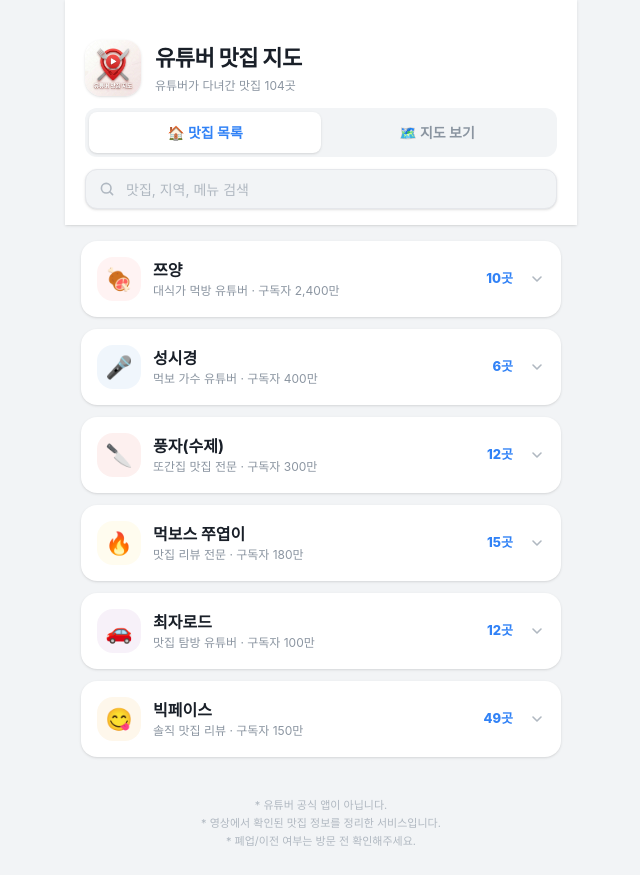
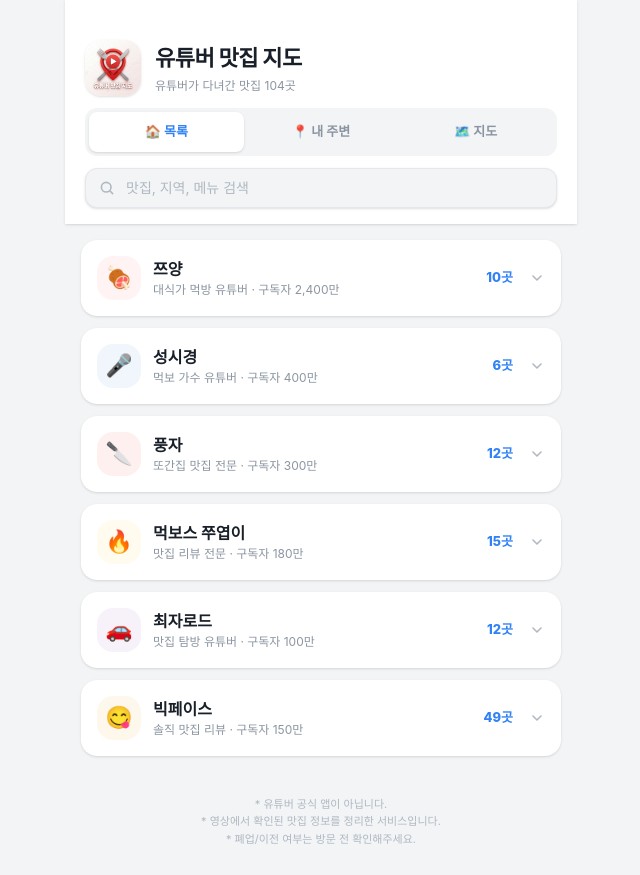
Before and after one commit to vkehs58-oss/youtuber-map-app, a React (Vite) app: page / in a window 1280 px wide. Shown: the whole page, without its empty margins (319-959 px from the left). Built offline with nearby package versions, Linux system fonts and the light colour scheme.

Commit message:
풍자(수제)→풍자 + 내 주변 맛집 탭 추가 (GPS 거리순)

```diff
--- a/src/App.tsx
+++ b/src/App.tsx
@@ -1,11 +1,19 @@
-import { useState, useMemo } from 'react'
+import { useState, useMemo, useCallback } from 'react'
 import data from './data/restaurants.json'
 import type { AppData, Restaurant } from './types'
 import RestaurantDetail from './components/RestaurantDetail'
 import MapView from './components/MapView'
 
 const appData = data as AppData
-type Tab = 'home' | 'map'
+type Tab = 'home' | 'nearby' | 'map'
+
+function getDistance(lat1: number, lng1: number, lat2: number, lng2: number) {
+  const R = 6371
+  const dLat = (lat2 - lat1) * Math.PI / 180
+  const dLng = (lng2 - lng1) * Math.PI / 180
+  const a = Math.sin(dLat/2)**2 + Math.cos(lat1*Math.PI/180) * Math.cos(lat2*Math.PI/180) * Math.sin(dLng/2)**2
+  return R * 2 * Math.atan2(Math.sqrt(a), Math.sqrt(1-a))
+}
 
 function App() {
   const [tab, setTab] = useState<Tab>('home')
@@ -14,6 +22,27 @@
   const [expandedCuisine, setExpandedCuisine] = useState<string | null>(null)
   const [search, setSearch] = useState('')
   const [mapYoutuber, setMapYoutuber] = useState<string | null>(null)
+  const [myPos, setMyPos] = useState<{ lat: number; lng: number } | null>(null)
+  const [geoLoading, setGeoLoading] = useState(false)
+  const [geoError, setGeoError] = useState('')
+
+  const requestLocation = useCallback(() => {
+    setGeoLoading(true)
+    setGeoError('')
+    navigator.geolocation.getCurrentPosition(
+      (pos) => { setMyPos({ lat: pos.coords.latitude, lng: pos.coords.longitude }); setGeoLoading(false) },
+      () => { setGeoError('위치 권한을 허용해주세요'); setGeoLoading(false) },
+      { enableHighAccuracy: true, timeout: 10000 }
+    )
+  }, [])
+
+  const nearbyList = useMemo(() => {
+    if (!myPos) return []
+    return appData.restaurants
+      .map(r => ({ ...r, distance: getDistance(myPos.lat, myPos.lng, r.lat, r.lng) }))
+      .sort((a, b) => a.distance - b.distance)
+      .slice(0, 30)
+  }, [myPos])
 
   const q = search.trim().toLowerCase()
 
@@ -81,22 +110,17 @@
           {/* 탭 */}
           <div className="px-5 pb-3">
             <div className="flex bg-toss-gray-100 rounded-xl p-1">
-              <button
-                onClick={() => setTab('home')}
-                className={`flex-1 py-2.5 rounded-lg text-[14px] font-bold transition-all flex items-center justify-center gap-1.5 ${
-                  tab === 'home' ? 'bg-white text-toss-blue shadow-sm' : 'text-toss-gray-500'
-                }`}
-              >
-                🏠 맛집 목록
-              </button>
-              <button
-                onClick={() => setTab('map')}
-                className={`flex-1 py-2.5 rounded-lg text-[14px] font-bold transition-all flex items-center justify-center gap-1.5 ${
-                  tab === 'map' ? 'bg-white text-toss-blue shadow-sm' : 'text-toss-gray-500'
-                }`}
-              >
-                🗺️ 지도 보기
-              </button>
+              {([['home', '🏠 목록'], ['nearby', '📍 내 주변'], ['map', '🗺️ 지도']] as const).map(([key, label]) => (
+                <button
+                  key={key}
+                  onClick={() => { setTab(key as Tab); if (key === 'nearby' && !myPos && !geoLoading) requestLocation() }}
+                  className={`flex-1 py-2.5 rounded-lg text-[13px] font-bold transition-all flex items-center justify-center gap-1 ${
+                    tab === key ? 'bg-white text-toss-blue shadow-sm' : 'text-toss-gray-500'
+                  }`}
+                >
+                  {label}
+                </button>
+              ))}
             </div>
           </div>
 
@@ -134,7 +158,52 @@
           />
         )}
 
-        {tab === 'map' ? (
+        {tab === 'nearby' ? (
+          <div className="px-4 pt-4 pb-8 flex flex-col gap-3">
+            {geoLoading && (
+              <div className="flex flex-col items-center pt-16">
+                <div className="w-16 h-16 rounded-full bg-toss-blue/10 flex items-center justify-center text-[28px] mb-4 animate-pulse">📍</div>
+                <div className="text-[15px] font-bold text-toss-gray-800">위치를 찾고 있어요...</div>
+              </div>
+            )}
+            {geoError && (
+              <div className="flex flex-col items-center pt-16">
+                <div className="w-16 h-16 rounded-full bg-red-50 flex items-center justify-center text-[28px] mb-4">⚠️</div>
+                <div className="text-[15px] font-bold text-toss-gray-800 mb-2">{geoError}</div>
+                <button onClick={requestLocation} className="text-[13px] text-toss-blue font-bold">다시 시도</button>
+              </div>
+            )}
+            {!geoLoading && !geoError && nearbyList.length > 0 && (
+              <>
+                <div className="text-[13px] text-toss-gray-500 px-1">가까운 맛집 {nearbyList.length}곳</div>
+                {nearbyList.map(r => {
+                  const yt = appData.youtubers.find(y => y.name === r.youtuber)
+                  const distStr = r.distance < 1 ? `${Math.round(r.distance * 1000)}m` : `${r.distance.toFixed(1)}km`
+                  return (
+                    <button
+                      key={r.id}
+                      onClick={() => setSelectedRestaurant(r)}
+                      className="bg-white rounded-2xl shadow-sm px-4 py-3.5 flex items-center gap-3 active:bg-toss-gray-50 transition-colors text-left"
+                    >
+                      <div className="w-11 h-11 rounded-2xl flex items-center justify-center text-[20px] shrink-0"
+                        style={{ background: `${yt?.color || '#3182f6'}15` }}>
+                        {yt?.emoji || '📍'}
+                      </div>
+                      <div className="flex-1 min-w-0">
+                        <div className="text-[15px] font-bold text-toss-gray-900 truncate">{r.name}</div>
+                        <div className="text-[12px] text-toss-gray-500 mt-0.5 truncate">{r.cuisine} · {r.address || r.location}</div>
+                      </div>
+                      <div className="shrink-0 text-right">
+                        <div className="text-[14px] font-extrabold text-toss-blue">{distStr}</div>
+                        <div className="text-[11px] text-toss-gray-400">{yt?.name}</div>
+                      </div>
+                    </button>
+                  )
+                })}
+              </>
+            )}
+          </div>
+        ) : tab === 'map' ? (
           <MapView
             restaurants={mapYoutuber ? filtered.filter(r => r.youtuber === mapYoutuber) : []}
             youtubers={appData.youtubers}
--- a/src/data/restaurants.json
+++ b/src/data/restaurants.json
@@ -18,7 +18,7 @@
     },
     {
       "id": "pungja",
-      "name": "풍자(수제)",
+      "name": "풍자",
       "emoji": "🔪",
       "color": "#E74C3C",
       "description": "또간집 맛집 전문",
@@ -128,7 +128,7 @@
     },
     {
       "id": 5,
-      "youtuber": "풍자(수제)",
+      "youtuber": "풍자",
       "name": "광주 양동시장",
       "address": "광주 서구 천변좌로 238",
       "roadAddress": "광주 서구 천변좌로 238",
@@ -910,7 +910,7 @@
     },
     {
       "id": 51,
-      "youtuber": "풍자(수제)",
+      "youtuber": "풍자",
       "name": "시장통닭",
       "address": "광주 남구 군분로 45",
       "roadAddress": "광주 남구 군분로 45",
@@ -927,7 +927,7 @@
     },
     {
       "id": 52,
-      "youtuber": "풍자(수제)",
+      "youtuber": "풍자",
       "name": "홍어회",
       "address": "광주 서구 천변좌로246번길 16",
       "roadAddress": "광주 서구 천변좌로246번길 16",
@@ -944,7 +944,7 @@
     },
     {
       "id": 53,
-      "youtuber": "풍자(수제)",
+      "youtuber": "풍자",
       "name": "국밥",
       "address": "광주 북구 금재로 40",
       "roadAddress": "광주 북구 금재로 40",
@@ -961,7 +961,7 @@
     },
     {
       "id": 54,
-      "youtuber": "풍자(수제)",
+      "youtuber": "풍자",
       "name": "족발",
       "address": "광주 서구 경열로 138",
       "roadAddress": "광주 서구 경열로 138",
@@ -978,7 +978,7 @@
     },
     {
       "id": 55,
-      "youtuber": "풍자(수제)",
+      "youtuber": "풍자",
       "name": "순대",
       "address": "광주 서구 천변좌로246번길 11",
       "roadAddress": "광주 서구 천변좌로246번길 11",
@@ -995,7 +995,7 @@
     },
     {
       "id": 56,
-      "youtuber": "풍자(수제)",
+      "youtuber": "풍자",
       "name": "팥죽",
       "address": "광주 서구 양동시장2길 2",
       "roadAddress": "광주 서구 양동시장2길 2",
@@ -1012,7 +1012,7 @@
     },
     {
       "id": 57,
-      "youtuber": "풍자(수제)",
+      "youtuber": "풍자",
       "name": "다찌",
       "address": "경남 통영시 항남2길 25-11",
       "roadAddress": "경남 통영시 항남2길 25-11",
@@ -1029,7 +1029,7 @@
     },
     {
       "id": 58,
-      "youtuber": "풍자(수제)",
+      "youtuber": "풍자",
       "name": "망원동 즉석우동",
       "address": "서울 마포구 동교로 83",
       "roadAddress": "서울 마포구 동교로 83",
@@ -1046,7 +1046,7 @@
     },
     {
       "id": 59,
-      "youtuber": "풍자(수제)",
+      "youtuber": "풍자",
       "name": "광안리 회센타",
       "address": "부산 수영구 수영로606번길 9",
       "roadAddress": "부산 수영구 수영로606번길 9",
@@ -1063,7 +1063,7 @@
     },
     {
       "id": 60,
-      "youtuber": "풍자(수제)",
+      "youtuber": "풍자",
       "name": "연남횟집",
       "address": "서울 마포구 희우정로 122-1",
       "roadAddress": "서울 마포구 희우정로 122-1",
@@ -1080,7 +1080,7 @@
     },
     {
       "id": 61,
-      "youtuber": "풍자(수제)",
+      "youtuber": "풍자",
       "name": "김치찌개",
       "address": "서울 마포구 희우정로 121",
       "roadAddress": "서울 마포구 희우정로 121",
```
